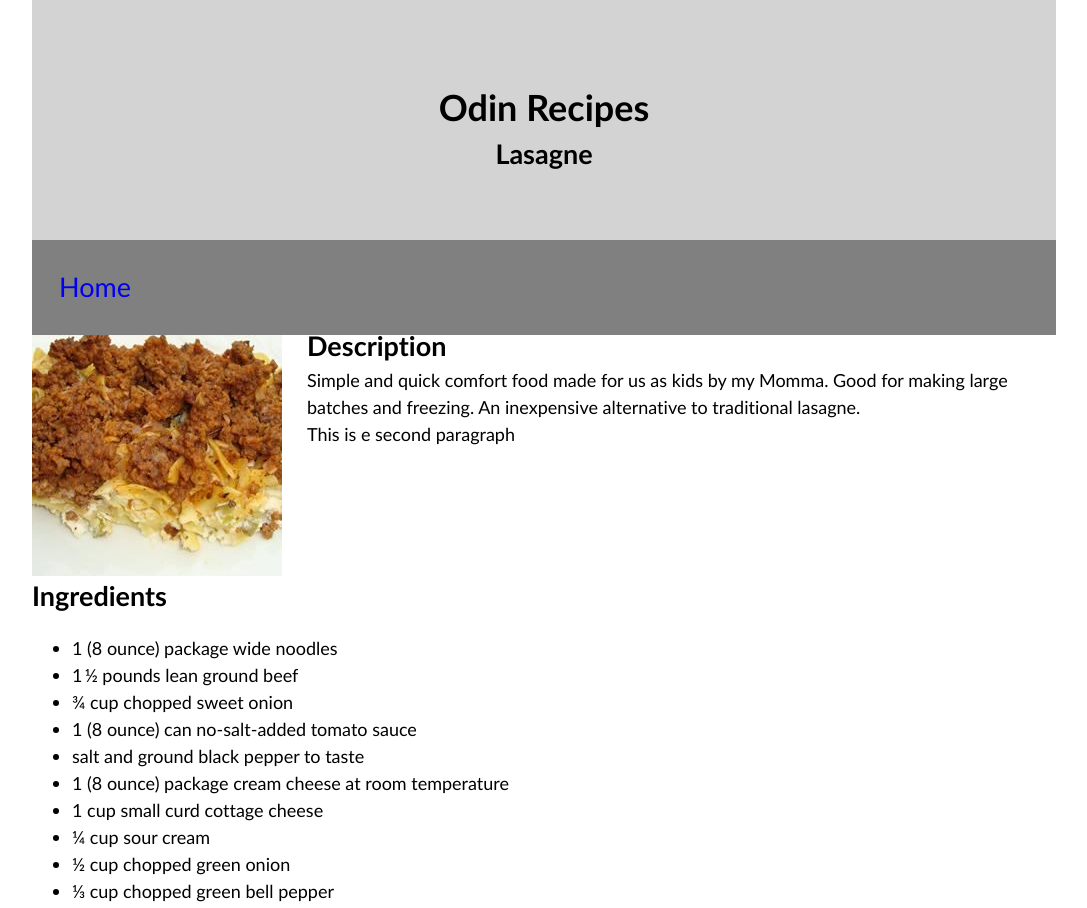
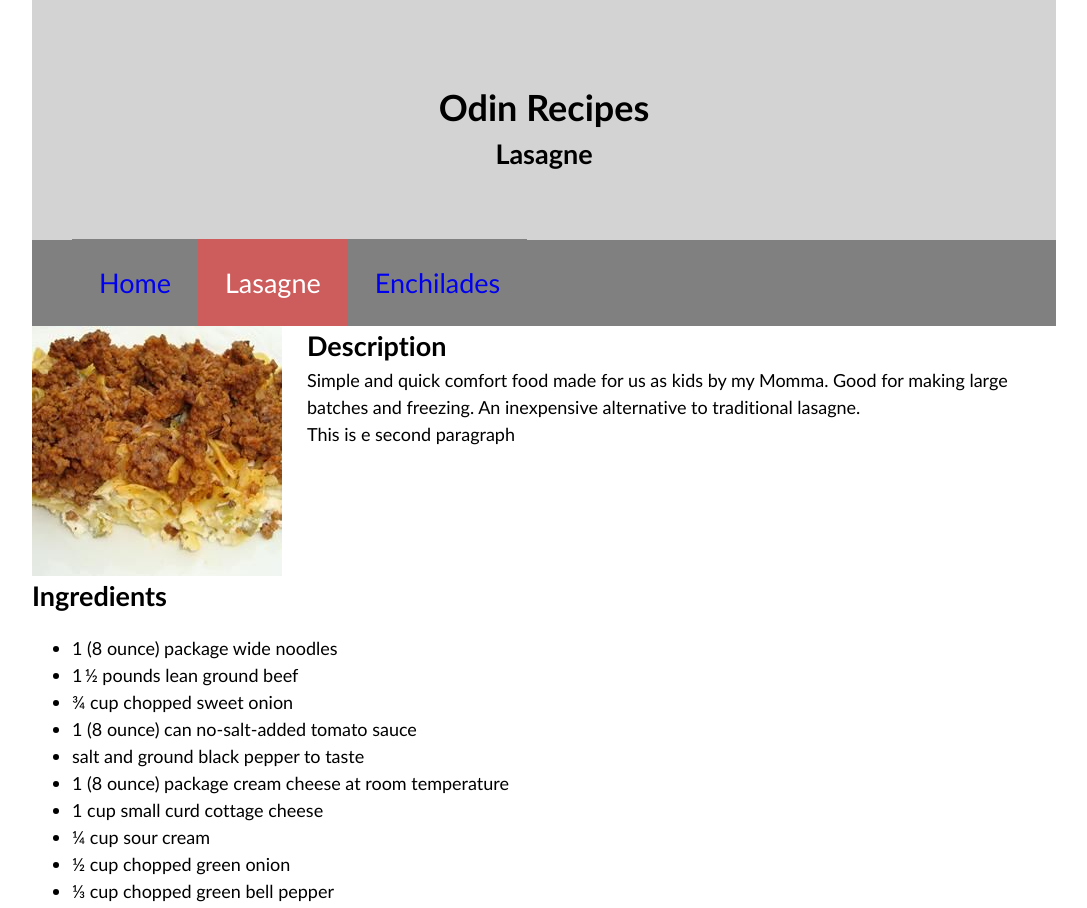
Before and after one commit to annemarten/odin-recipes, a plain HTML site: page recipes/lasagne.html in a window 1280 px wide. Shown: the top 908 px of the page, without its empty margins (96-1183 px from the left). Drawn offline with Linux system fonts and the light colour scheme.

Commit message:
menu's en stylen aangepast

```diff
--- a/css/style.css
+++ b/css/style.css
@@ -115,6 +115,12 @@
             color: white;
         }
 
+        nav a.active,
+        nav a.active {
+            background-color: indianred;
+            color: white;
+        }
+
         .wrapper {
             max-width: 1024px;
             margin: 0px auto;
--- a/recipes/lasagne.html
+++ b/recipes/lasagne.html
@@ -16,7 +16,17 @@
             <h2>Lasagne</h2>
         </header>
 
-        <nav><a href="../index.html">Home</a></nav>
+        <nav>
+            <ul>
+                <li>
+                    <a href="../index.html">Home</a>
+                </li>
+                <li><a class="active">Lasagne</a></li>
+                <li>
+                    <a href="../recipes/enchilades.html">Enchilades</a>
+                </li>
+            </ul>
+        </nav>
         <img src="../images/lasagne.jpg" alt="afbeelding van Lasagne" class="recipe-img">
         <h2>Description</h2>
         <p>Simple and quick comfort food made for us as kids by my Momma. Good for making large batches and freezing. An inexpensive alternative to traditional lasagne.</p>
```
Also changed, not shown: index.html (+3 -0 lines), recipes/enchilades.html (+11 -1 lines).
